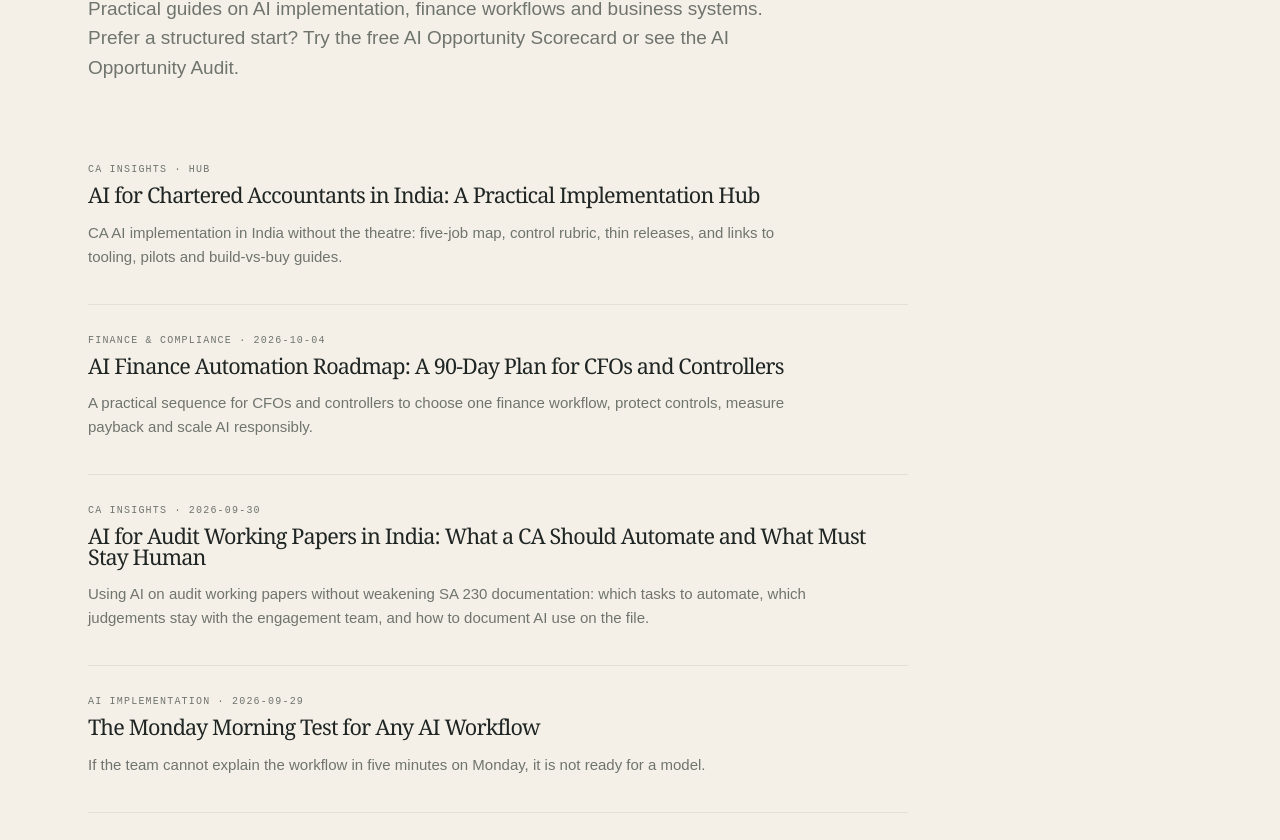
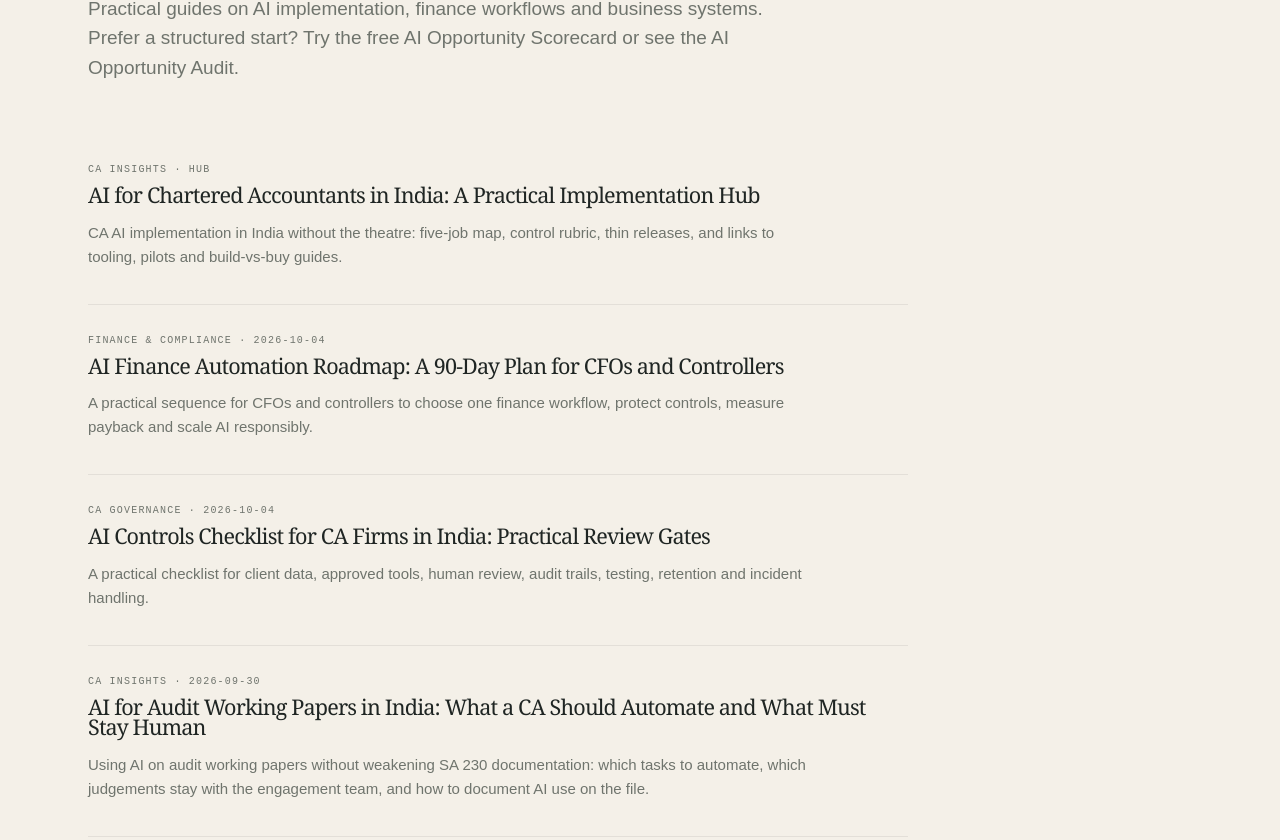
Before and after one commit to pratikbajoria1991/pratikbajoria-website, a website: page public/blog.html in a window 1280 px wide. Shown: the part 251-1091 px from the top of the page. Drawn offline with Linux system fonts and the light colour scheme.

Commit message:
SEO: feature CA controls checklist in insights index

```diff
--- a/public/blog.html
+++ b/public/blog.html
@@ -43,6 +43,11 @@
         <p class="eyebrow">Finance &amp; compliance · 2026-10-04</p>
         <h2 style="font-size:1.35rem;margin:6px 0 8px"><a href="/blog/2026-10-04-ai-finance-automation-roadmap-for-cfos-and-controllers">AI Finance Automation Roadmap: A 90-Day Plan for CFOs and Controllers</a></h2>
         <p style="color:#6f746d;max-width:720px">A practical sequence for CFOs and controllers to choose one finance workflow, protect controls, measure payback and scale AI responsibly.</p>
+      </article>
+<article class="blog-index-card" style="padding:20px 0;border-bottom:1px solid rgba(28,28,26,0.08)">
+        <p class="eyebrow">CA governance · 2026-10-04</p>
+        <h2 style="font-size:1.35rem;margin:6px 0 8px"><a href="/blog/ai-controls-checklist-ca-firms-india">AI Controls Checklist for CA Firms in India: Practical Review Gates</a></h2>
+        <p style="color:#6f746d;max-width:720px">A practical checklist for client data, approved tools, human review, audit trails, testing, retention and incident handling.</p>
       </article>
 <article class="blog-index-card" style="padding:20px 0;border-bottom:1px solid rgba(28,28,26,0.08)">
         <p class="eyebrow">CA insights · 2026-09-30</p>
```
